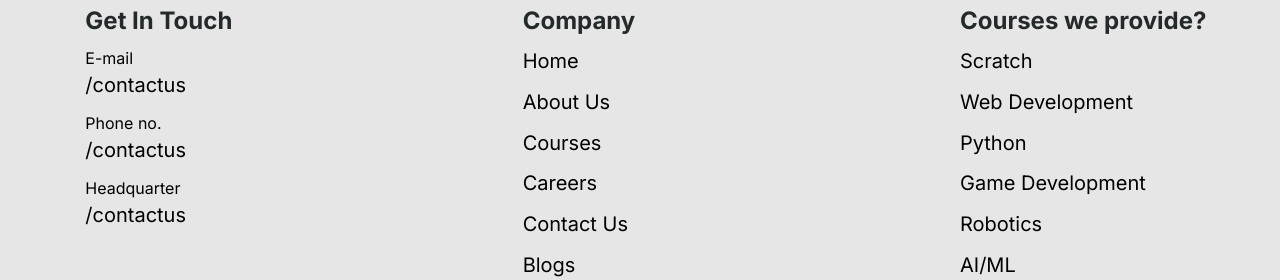
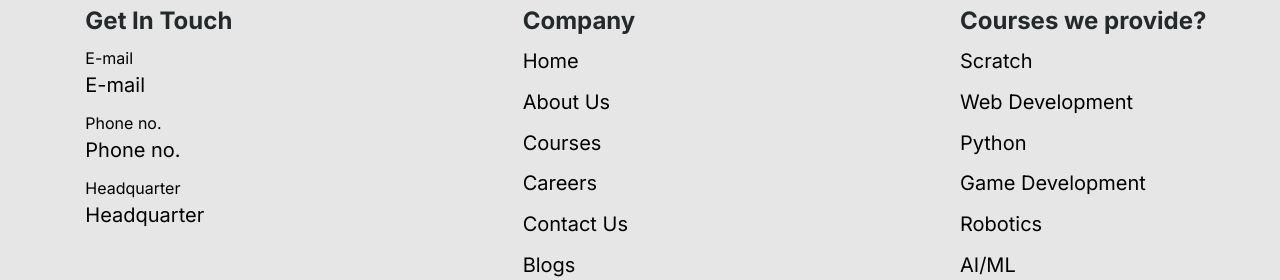
Before and after one commit to mesanjib-tharu/cm-web-assignment, a Next.js app: page / in a window 1280 px wide. Shown: the part 5704-5984 px from the top of the page. Built offline with nearby package versions, Linux system fonts and the light colour scheme.

Commit message:
Footer of quick link fixes

```diff
--- a/src/data/sliderData.ts
+++ b/src/data/sliderData.ts
@@ -224,8 +224,8 @@ export const footerSections = [
 export const contactInfo = {
         title: "Get In Touch",
         links: [
-          { label: "E-mail", href: "/contactus" },
-          { label: "Phone no.", href: "/contactus" },
-          { label: "Headquarter" , href:"/contactus" },
+          { label: "E-mail", href: "" },
+          { label: "Phone no.", href: "" },
+          { label: "Headquarter" , href:"" },
         ],
       };
```
